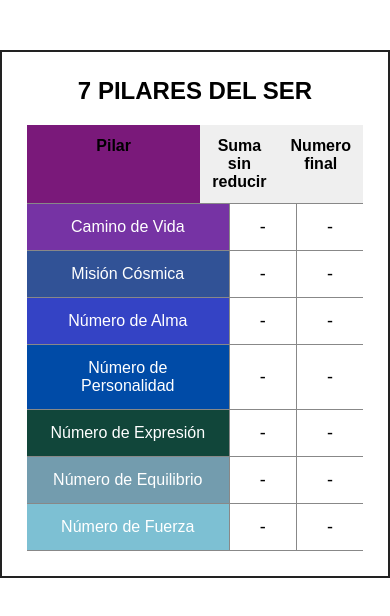
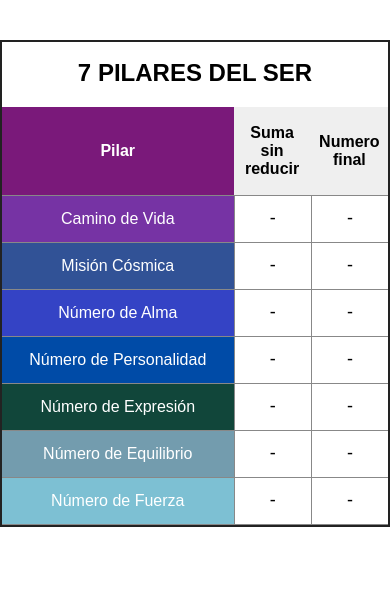
Before and after one commit to striderpapo/numerologia-app, a React (Vite) app: page /home in a window 390 px wide. Shown: the top 616 px of the page. Built offline with nearby package versions, Linux system fonts and the light colour scheme; sample sign-in values are in the browser's storage.

Commit message:
css mobile - Numerología

```diff
--- a/src/pages/Home.css
+++ b/src/pages/Home.css
@@ -8,7 +8,7 @@
 
     display:flex;
     justify-content:center;
-    margin-top:50px;
+    margin-top:40px;
 
 }
 
@@ -55,9 +55,17 @@
 .encabezado > div:nth-child(1){
 
     background:#7A197A;
-
+    color:white;
+        display: flex;
+    align-items: center;
+    justify-content: center;
 }
 
+.encabezado > div:nth-child(3){
+        display: flex;
+    align-items: center;
+    justify-content: center;
+}
 
 .encabezado div{
 
@@ -161,3 +169,16 @@
     margin-top:20px;
     text-align:center;
 }
+
+
+
+@media (max-width: 768px) {
+
+    .card{
+    padding: 2vh 0vh 0vh 0vh;
+    }
+
+    .encabezado div {
+    padding: 2vh 1vh 2vh 1vh;
+}
+}
```
